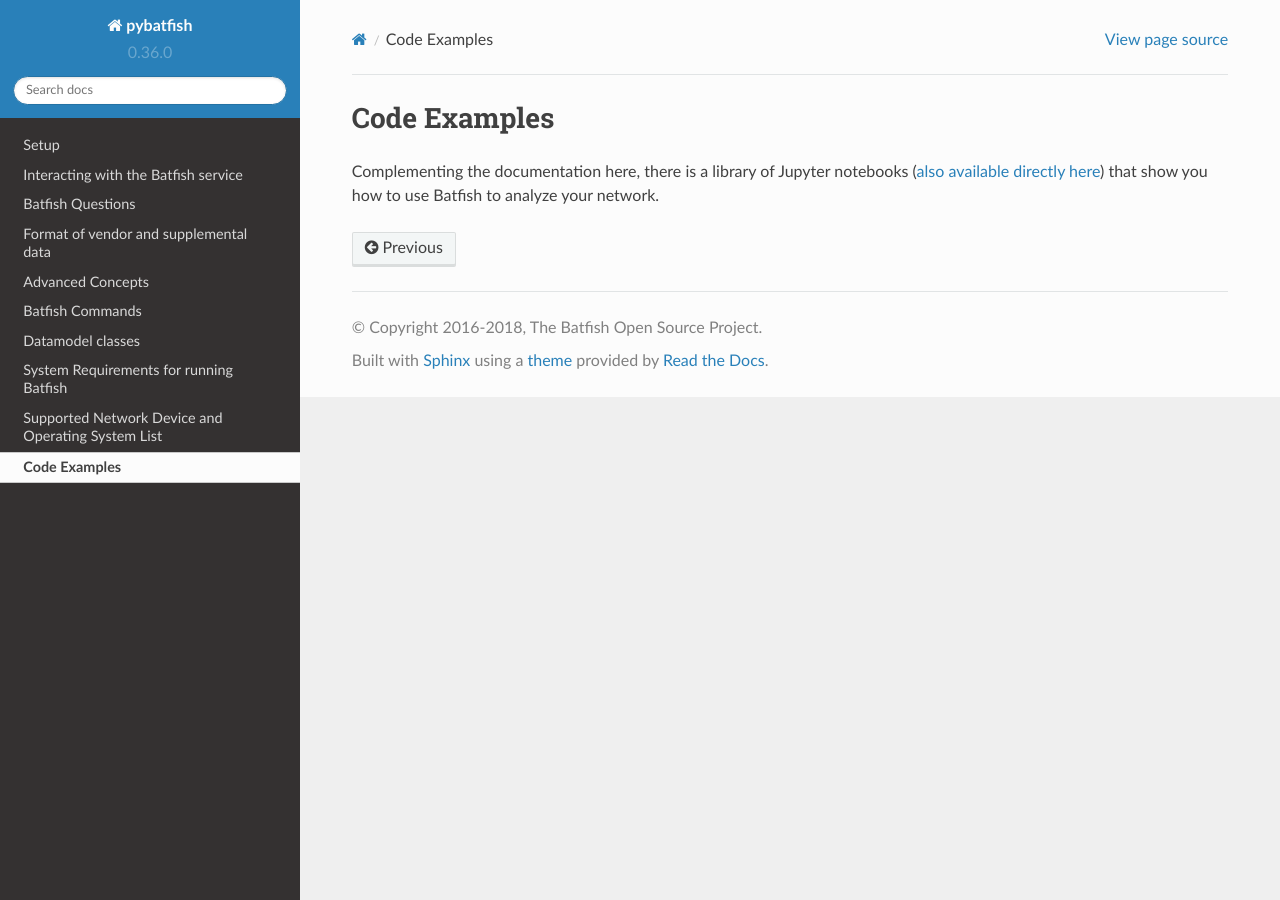
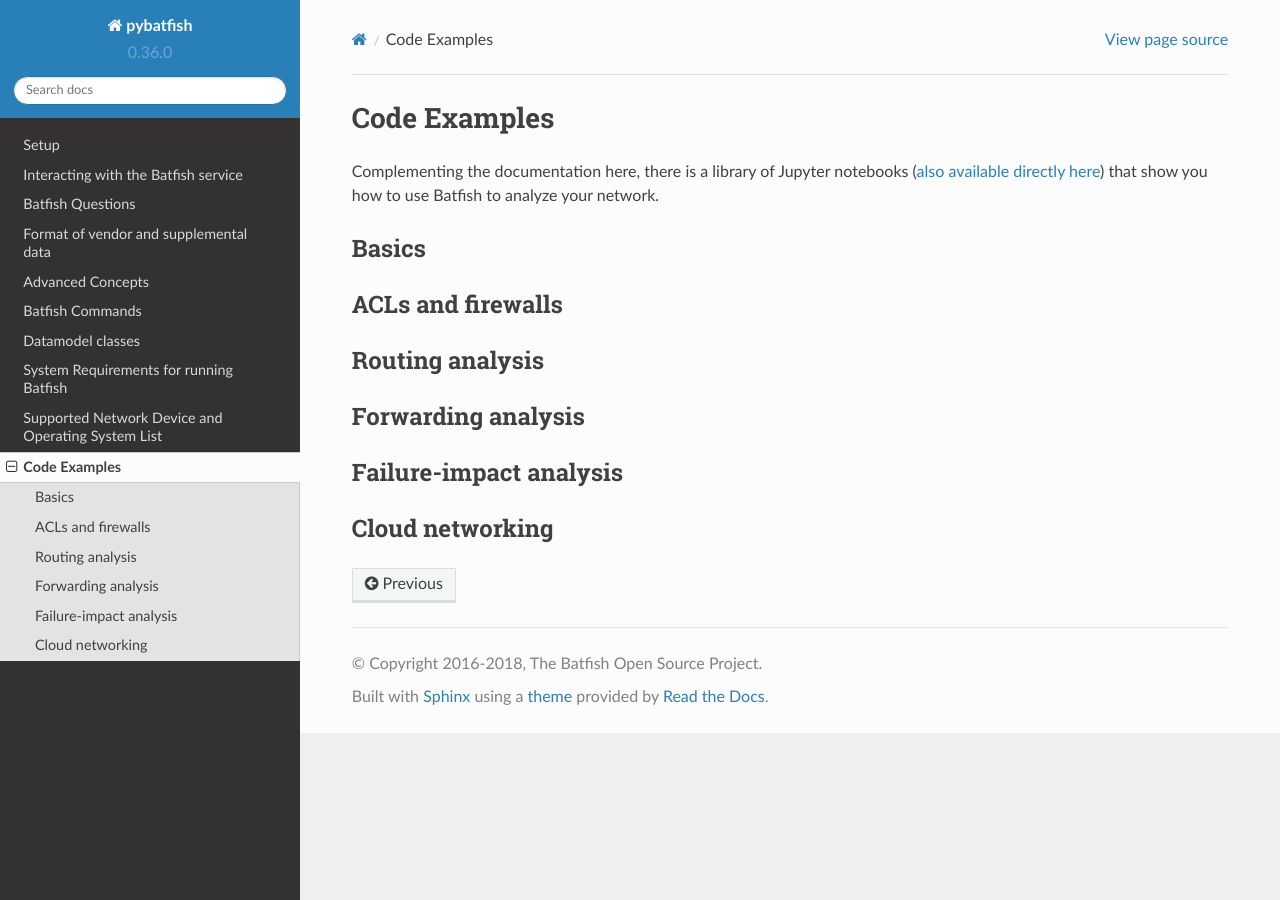
Before and after one commit to batfish/pybatfish, a Sphinx documentation site: the page built from docs/source/public_notebooks.rst, in a window 1280 px wide. Built offline with Sphinx 7.4.7 and the Read the Docs theme 2.0.0, drawn with Linux system fonts in a browser that asks for light colours; pages that are not in the unit, such as notebooks, are missing from menus.

Commit message:
Bin notebooks into categories on RTD documentation (#710)

```diff
--- a/docs/source/public_notebooks.rst
+++ b/docs/source/public_notebooks.rst
@@ -5,18 +5,55 @@ Complementing the documentation here, there is a library of Jupyter notebooks
 (`also available directly here <https://github.com/batfish/pybatfish/tree/master/jupyter_notebooks>`_)
 that show you how to use Batfish to analyze your network.
 
+Basics
+++++++
 .. toctree::
     :maxdepth: 1
 
     notebooks/linked/getting-started-with-batfish.ipynb
     notebooks/linked/validating-configuration-settings.ipynb
+
+ACLs and firewalls
+++++++++++++++++++
+
+.. toctree::
+    :maxdepth: 1
+
     notebooks/linked/analyzing-acls-and-firewall-rules.ipynb
     notebooks/linked/provably-safe-acl-and-firewall-changes.ipynb
     notebooks/linked/safely-refactoring-acls-and-firewall-rules.ipynb
+
+Routing analysis
+++++++++++++++++
+
+.. toctree::
+    :maxdepth: 1
+
     notebooks/linked/introduction-to-route-analysis.ipynb
     notebooks/linked/introduction-to-bgp-analysis.ipynb
     notebooks/linked/analyzing-routing-policies.ipynb
+
+Forwarding analysis
++++++++++++++++++++
+
+.. toctree::
+    :maxdepth: 1
+
     notebooks/linked/introduction-to-forwarding-analysis.ipynb
     notebooks/linked/introduction-to-forwarding-change-validation.ipynb
+
+Failure-impact analysis
++++++++++++++++++++++++
+
+.. toctree::
+    :maxdepth: 1
+
     notebooks/linked/analyzing-the-impact-of-failures-and-letting-loose-a-chaos-monkey.ipynb
+
+Cloud networking
+++++++++++++++++
+
+.. toctree::
+    :maxdepth: 1
+
     notebooks/linked/analyzing-public-and-hybrid-cloud-networks.ipynb
```
